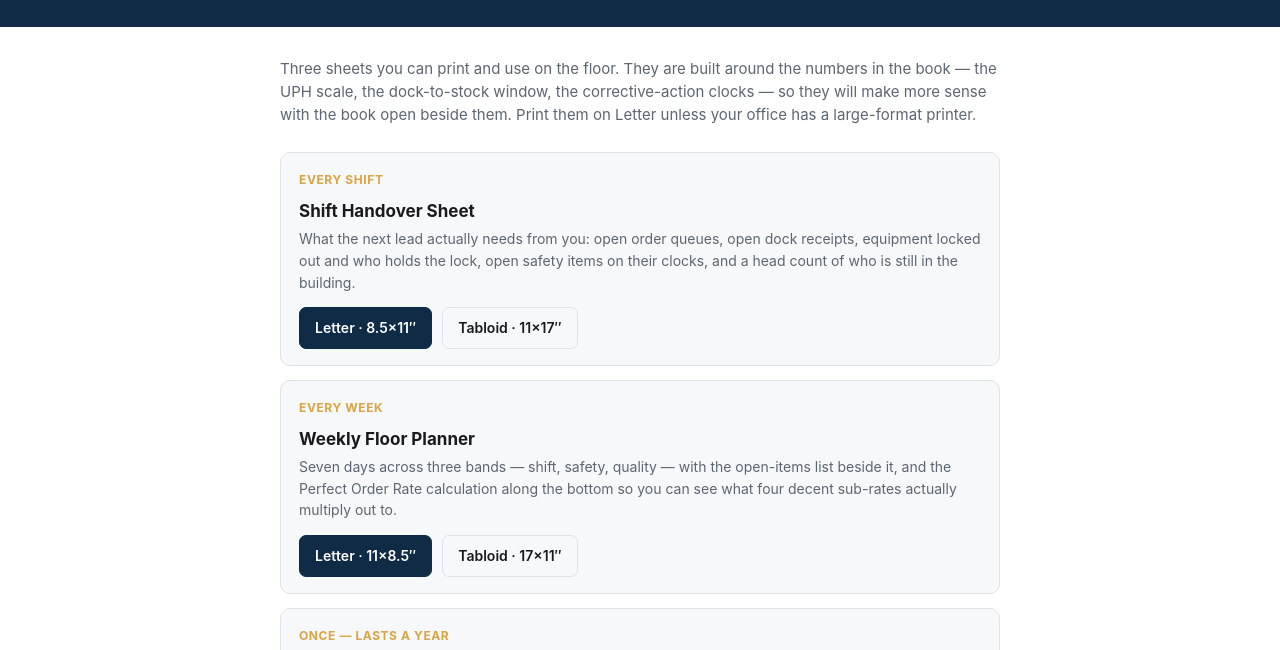
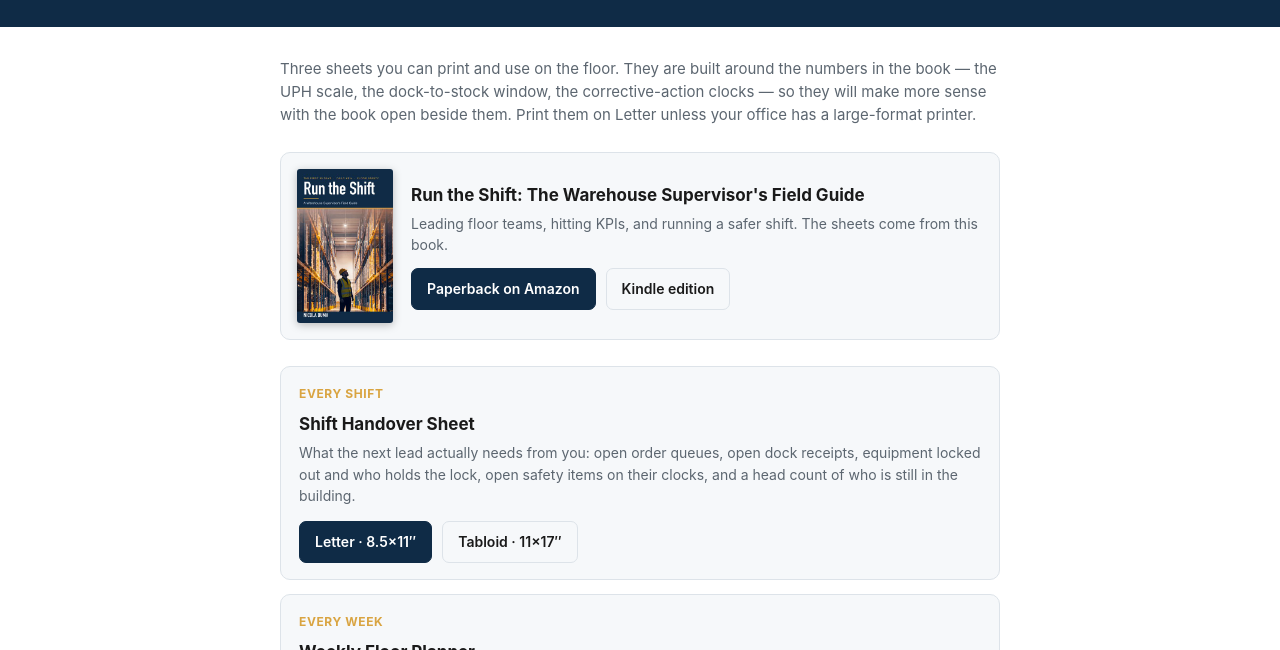
Before and after one commit to nicola-duma/run-the-shift, a plain HTML site: page index.html in a window 1280 px wide. Shown: the part 107-757 px from the top of the page. Drawn offline with Linux system fonts and the light colour scheme.

Commit message:
Book card with cover and Amazon links (paperback and Kindle)
Co-Authored-By: Claude Opus 5.5 <noreply@anthropic.com>

```diff
--- a/index.html
+++ b/index.html
@@ -44,6 +44,14 @@
     margin:26px 0 0; padding:15px 16px; border-left:3px solid var(--gold);
     background:var(--card); font-size:13px; color:var(--muted); border-radius:0 7px 7px 0;
   }
+  .book{
+    display:flex; gap:18px; align-items:center; margin:0 0 26px; padding:16px;
+    background:var(--card); border:1px solid var(--line); border-radius:10px;
+  }
+  .book img{width:96px; height:auto; border-radius:3px; box-shadow:0 2px 8px rgba(0,0,0,.25); flex:none}
+  .book h2{margin:0 0 4px; font-size:17px}
+  .book p{margin:0 0 12px; color:var(--muted); font-size:14px}
+  @media (max-width:480px){ .book{align-items:flex-start} .book img{width:72px} }
   footer{max-width:760px; margin:0 auto; padding:24px 20px 44px;
     color:var(--muted); font-size:12px; border-top:1px solid var(--line); margin-top:30px}
   footer p{margin:0 0 7px}
@@ -65,6 +73,18 @@
     clocks &mdash; so they will make more sense with the book open beside them.
     Print them on Letter unless your office has a large-format printer.
   </p>
+
+  <div class="book">
+    <img src="cover.jpg" alt="Cover of Run the Shift: The Warehouse Supervisor's Field Guide" width="96" height="154">
+    <div>
+      <h2>Run the Shift: The Warehouse Supervisor's Field Guide</h2>
+      <p>Leading floor teams, hitting KPIs, and running a safer shift. The sheets come from this book.</p>
+      <div class="dl">
+        <a class="primary" href="https://www.amazon.com/dp/B0HNR1XD18">Paperback on Amazon</a>
+        <a class="secondary" href="https://www.amazon.com/dp/B0HGW27SV5">Kindle edition</a>
+      </div>
+    </div>
+  </div>
 
   <div class="card">
     <p class="use">Every shift</p>
@@ -117,7 +137,7 @@
 </main>
 
 <footer>
-  <p>Companion sheets for <em>Run the Shift: The Warehouse Supervisor's Field Guide</em> by Nicola Duma.</p>
+  <p>Companion sheets for <a href="https://www.amazon.com/dp/B0HGW27SV5"><em>Run the Shift: The Warehouse Supervisor's Field Guide</em></a> by Nicola Duma.</p>
   <p>Free to download, print, and use. No sign-up, no email required.</p>
   <p>Released under <a href="https://creativecommons.org/licenses/by-nc-nd/4.0/" rel="license">CC BY-NC-ND 4.0</a> &mdash; share them as they are, keep the credit, don't sell them. &copy; 2026 Nicola Duma.</p>
 </footer>
```
Also changed, not shown: cover.jpg (added).
